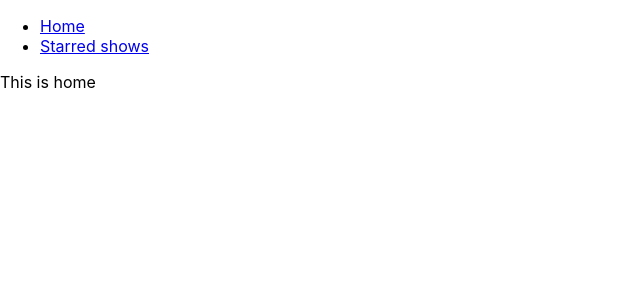
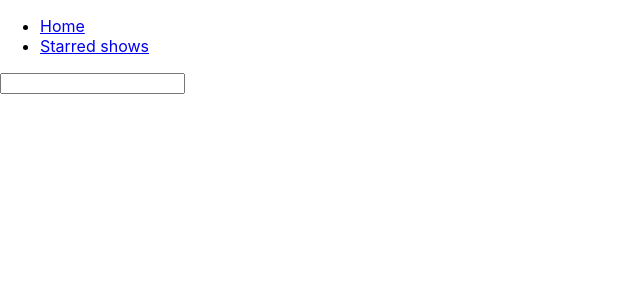
Before and after one commit to shanu3742/BOX-OFFICE, a React (Create React App) app: page / in a window 1280 px wide. Shown: the top 300 px of the page, without its empty margins (0-640 px from the left). Built offline with nearby package versions, Linux system fonts and the light colour scheme.

Commit message:
simple search bar is added

```diff
--- a/src/Pages/Home.js
+++ b/src/Pages/Home.js
@@ -2,7 +2,11 @@ import React from 'react';
 import MainpageLayput from '../component/MainpageLayout';
 
 const home = () => {
-  return <MainpageLayput>This is home</MainpageLayput>;
+  return (
+    <MainpageLayput>
+      <input type="text" />
+    </MainpageLayput>
+  );
 };
 
 export default home;
```
